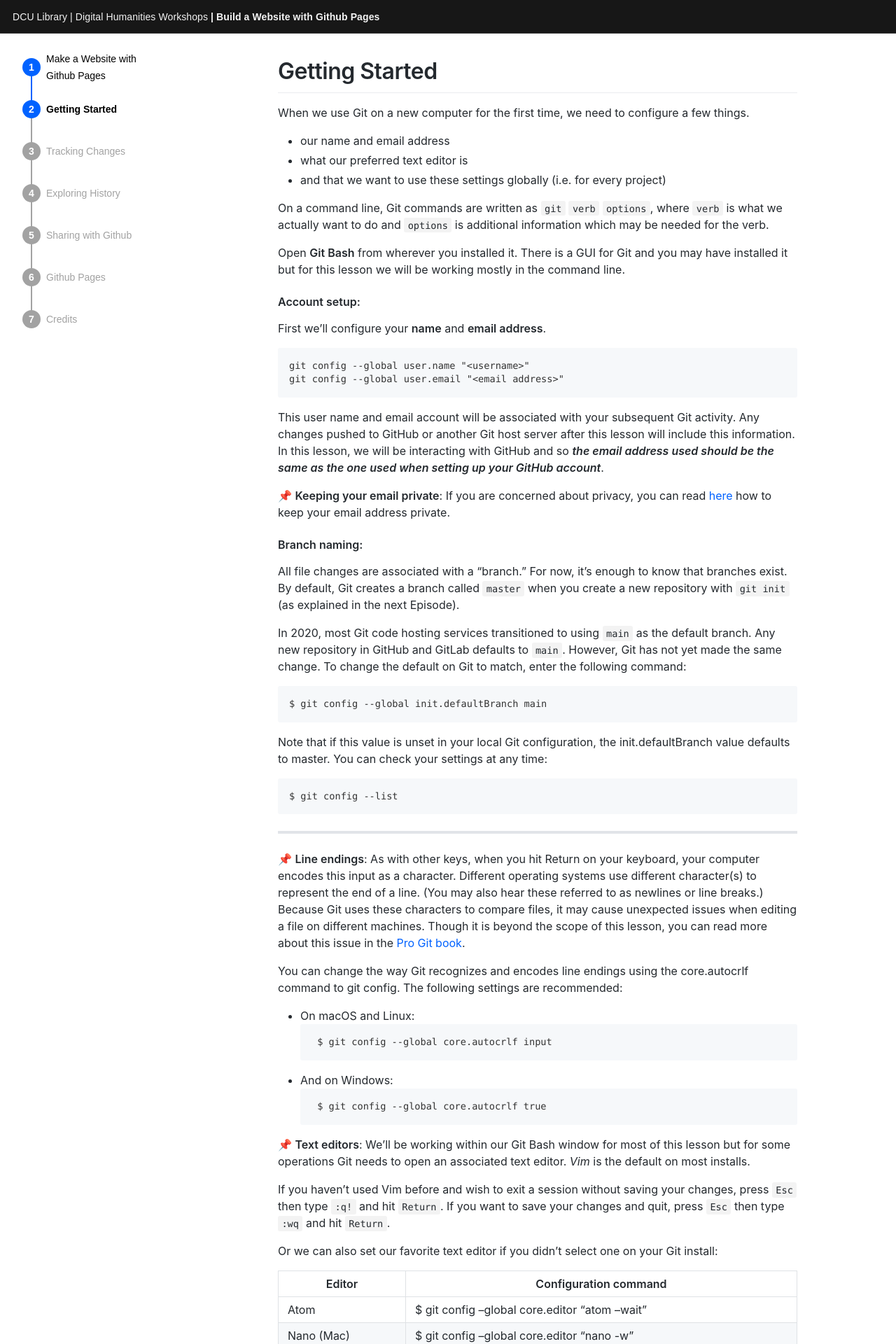
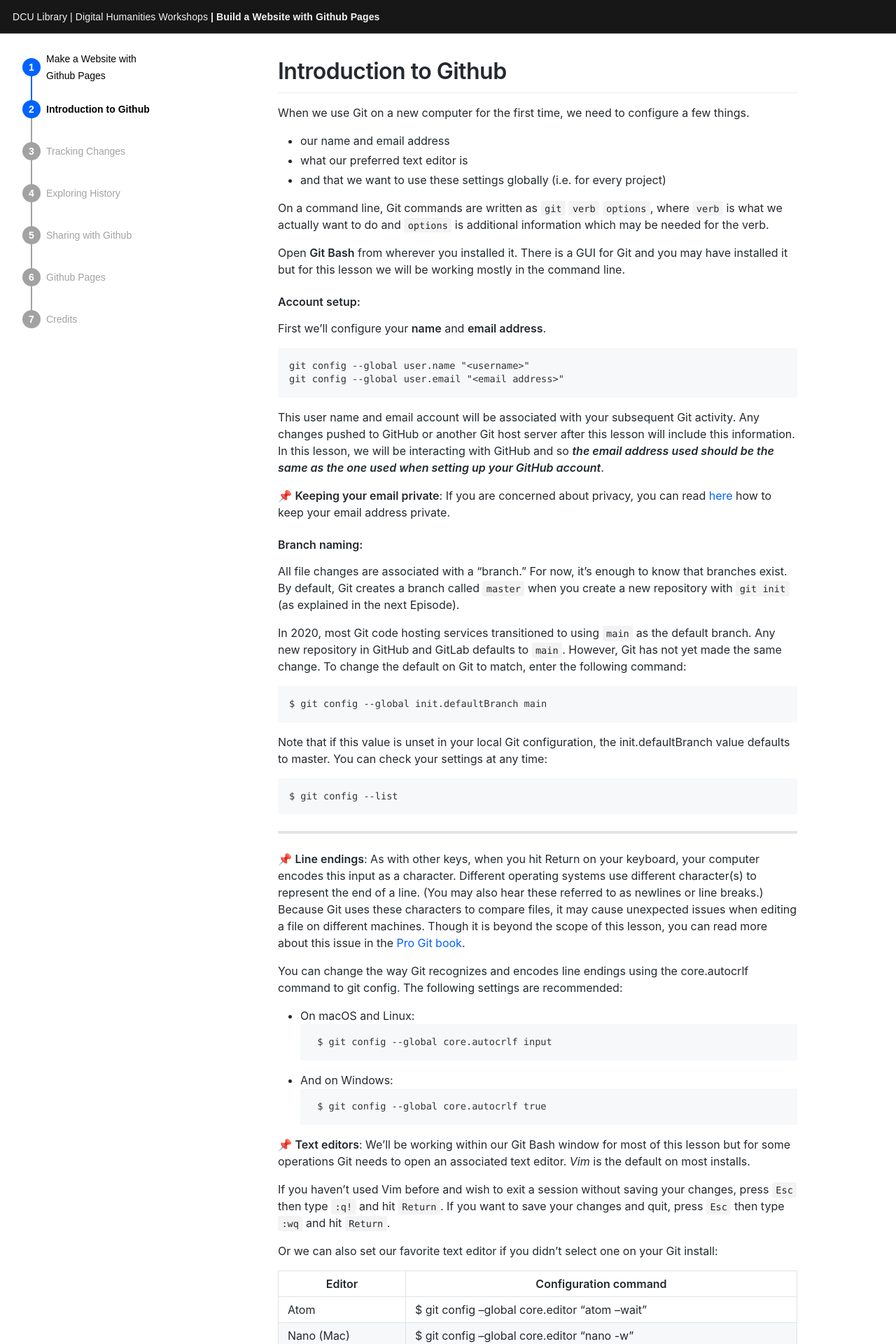
Before and after one commit to liamodwyer/github-pages, a Jekyll site: the page built from _workshop/intro.md, in a window 1280 px wide. Shown: the top 1920 px of the page at 70% size. Built offline with Jekyll 4.4.1, drawn with Linux system fonts in a browser that asks for light colours; some web fonts are replaced.

Commit message:
add intro

```diff
--- a/_workshop/getting-started.md
+++ b/_workshop/intro.md
@@ -1,5 +1,6 @@
 ---
-title: Getting Started     # The title of the page
+title: Introduction to Github     # The title of the page
+nav: Intro
 date: 0000-01-02    # Page order is set by date
 ---
 
```
